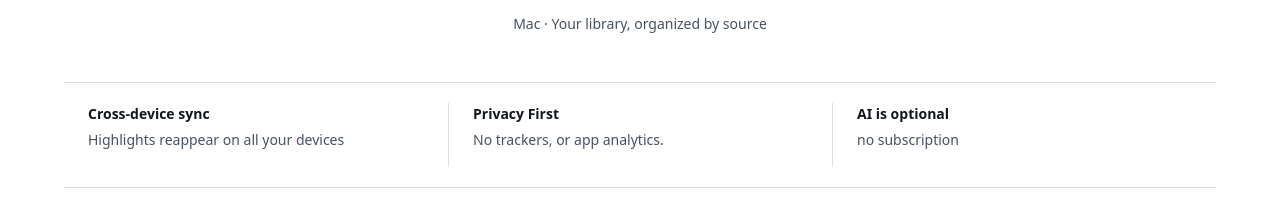
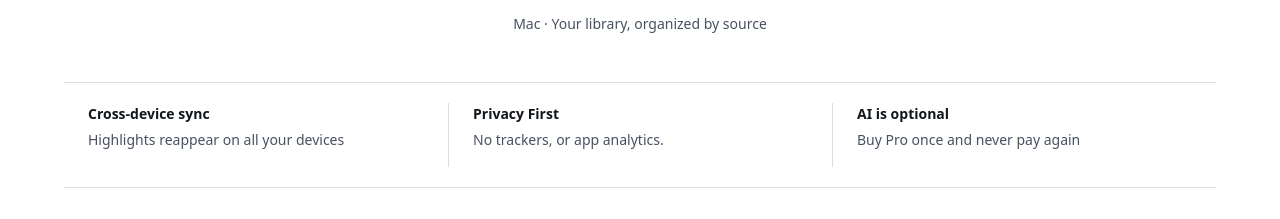
Before and after one commit to mubranch/TwineWebsite, an Eleventy site: page src/index.njk in a window 1280 px wide. Shown: the part 1207-1426 px from the top of the page. Built offline with nearby package versions, Linux system fonts and the light colour scheme; Eleventy itself is replaced by a stand-in of ours; files that its build step writes are made by us from their sources.

Commit message:
Use the supplied one-time Pro supporting line
Co-authored-by: Copilot App <223556219+Copilot@users.noreply.github.com>

```diff
--- a/src/index.njk
+++ b/src/index.njk
@@ -23,7 +23,7 @@ socialDescription: "Highlight in Safari. Find it later. Keep it private. Twine f
   <ul role="list">
     <li><strong>Cross-device sync</strong><span>Highlights reappear on all your devices</span></li>
     <li><strong>Privacy First</strong><span>No trackers, or app analytics.</span></li>
-    <li><strong>AI is optional</strong><span>no subscription</span></li>
+    <li><strong>AI is optional</strong><span>Buy Pro once and never pay again</span></li>
   </ul>
 </section>
 
```
